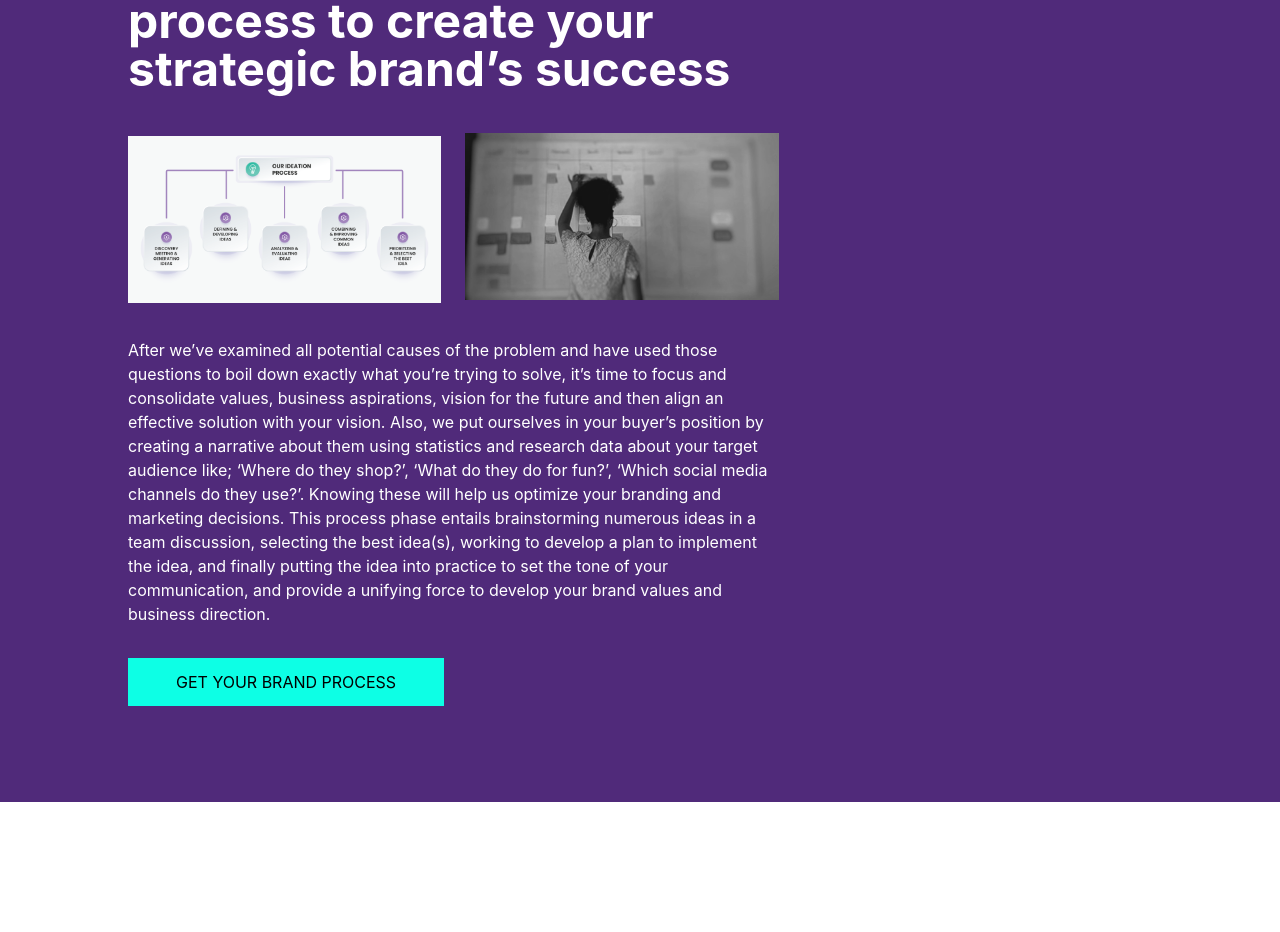
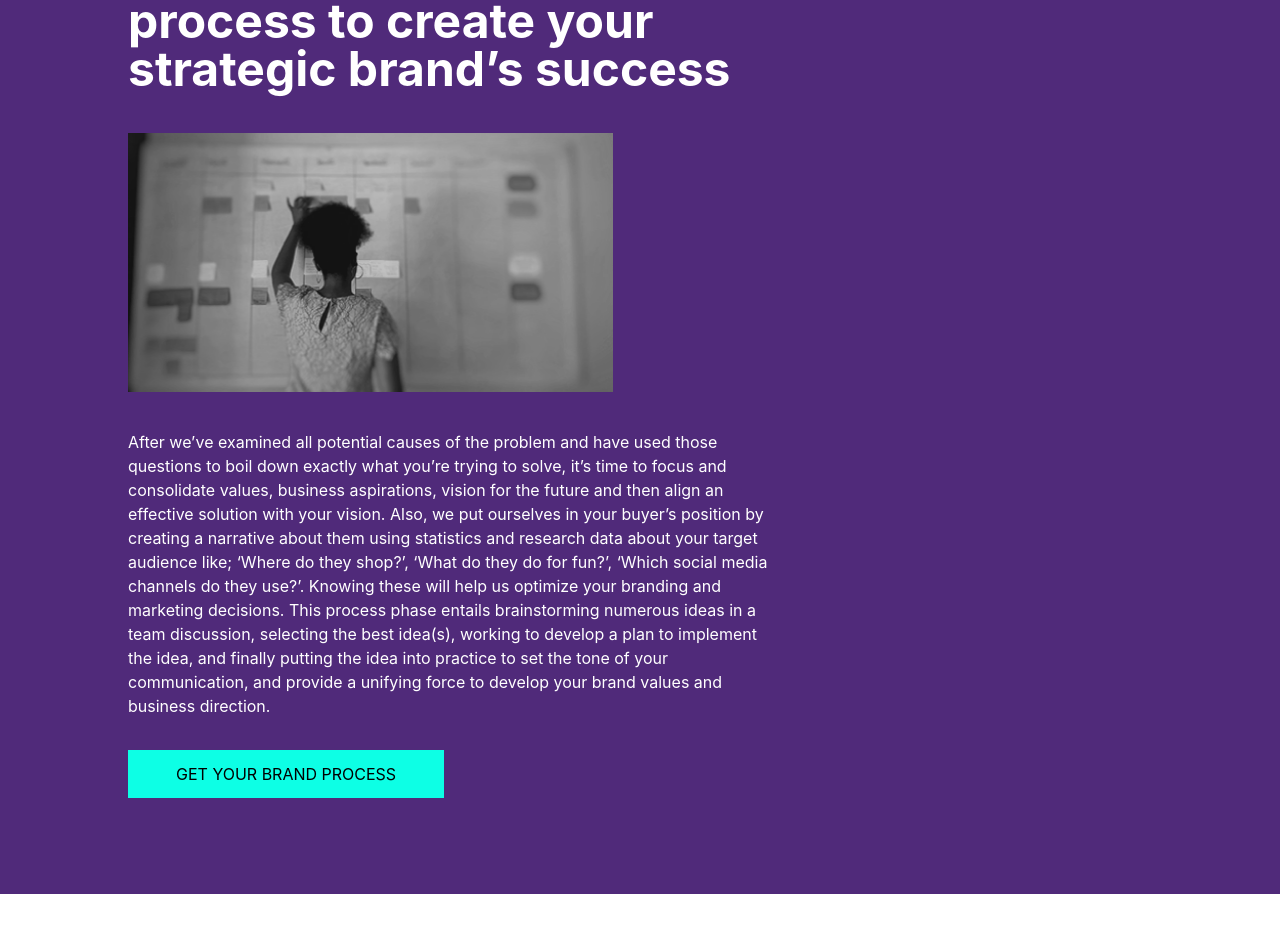
Before and after one commit to jadeoflagos/jademediapro, a Next.js app: page / in a window 1280 px wide. Shown: the part 2480-3412 px from the top of the page. Built offline with nearby package versions, Linux system fonts and the light colour scheme.

Commit message:
update: home screen image

```diff
--- a/pages/index.jsx
+++ b/pages/index.jsx
@@ -214,12 +214,12 @@ export default function Home() {
             success
           </p>
           <div className="flex items-center gap-x-6 mt-10">
-            <Image
+            {/* <Image
               src="/images/ideate-Left.png"
               width={485}
               height={259}
               alt="ideate1-img"
-            />{" "}
+            />{" "} */}
             <span className="hidden lg:inline">
               <Image
                 src="/images/ideate-right.png"
```
Also changed, not shown: public/images/Ideate-Left.png (deleted).
